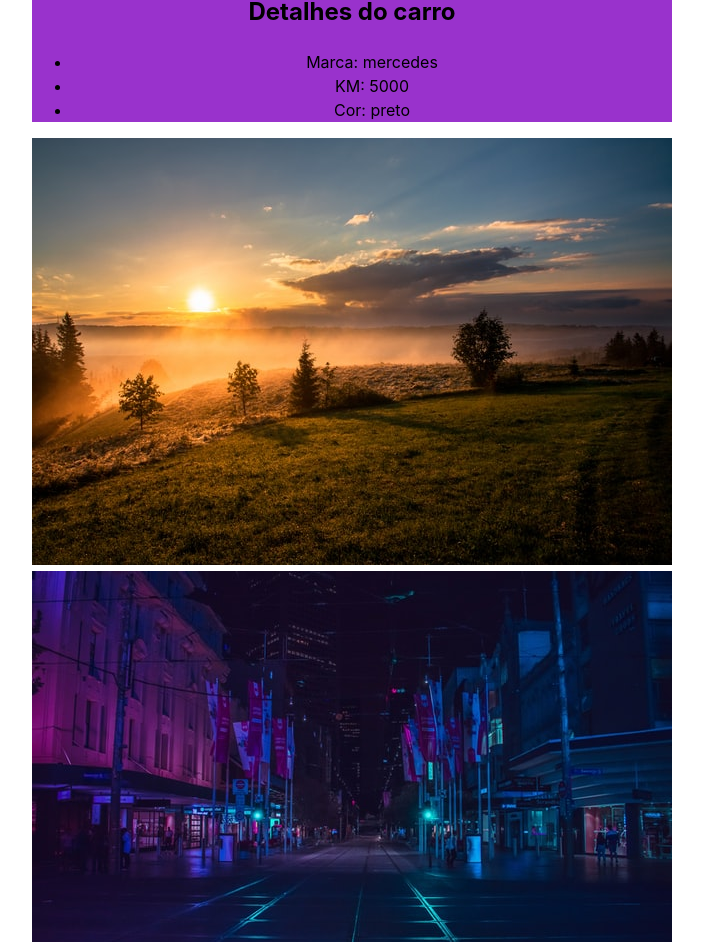
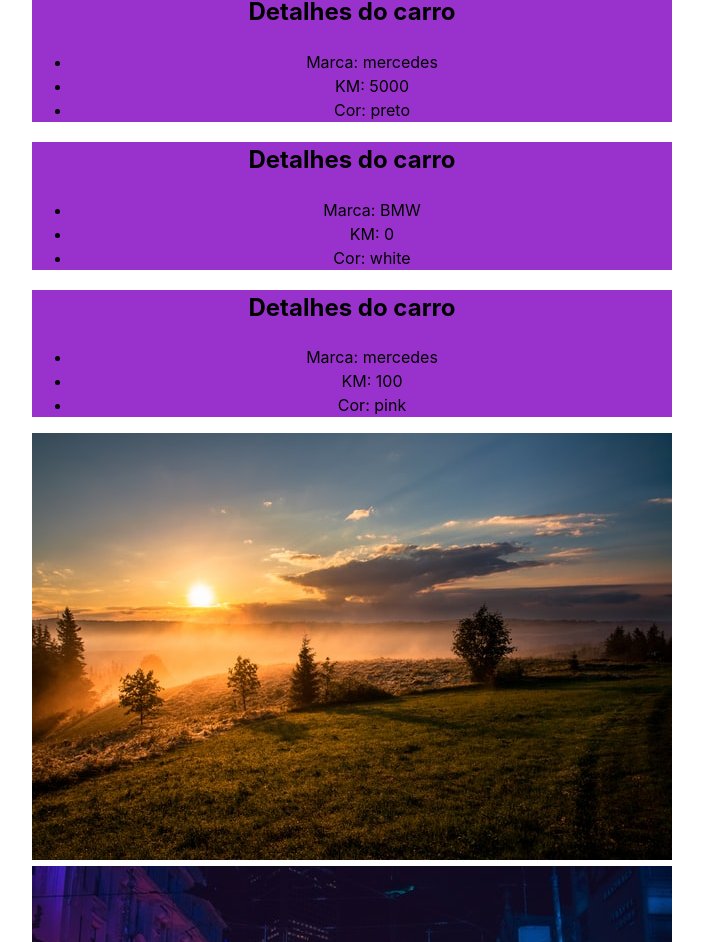
Before and after one commit to LuanneZati/REACT, a React (Vite) app in the folder 3_Avançando/avançando/: page / in a window 1280 px wide. Shown: the part 1237-2179 px from the top of the page, without its empty margins (288-991 px from the left). Built offline with nearby package versions, Linux system fonts and the light colour scheme.

Commit message:
loop em array

```diff
--- a/3_Avançando/avançando/src/App.jsx
+++ b/3_Avançando/avançando/src/App.jsx
@@ -9,6 +9,12 @@ import { useState } from 'react'
 
 function App() {
   const [use] = useState("Laura")
+
+  const cars = [
+    {id: 1, brand: "Ferrari", color: "black", novo:false, km:5000},
+    {id: 2, brand: "BMW", color: "white", novo:true, km:0},
+    {id: 3, brand: "mercedes", color: "pink", novo:true, km:100}
+  ]
   return (
     <>
       <div>
@@ -27,6 +33,18 @@ function App() {
         <CarDetails brand="honda" km={1000} color="preto" novo={true}/>
         <CarDetails brand="mercedes" km={5000} color="preto" novo={true}/>
         <CarDetails brand="tesla" km={50000} color="preto" novo={false}/>
+        {/*loop em array de objetos*/}
+        {cars.map((car) => (
+          <CarDetails
+          brand={car.brand}
+          color={car.color}
+          km={car.km}
+          novo={car.novo}
+          />
+        ))}
+
+
+
         {/*Imagem em public */}
         <div>
           <img src="/img1.jpg" alt="Paisagem" />
```
